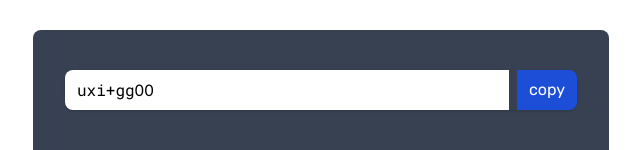
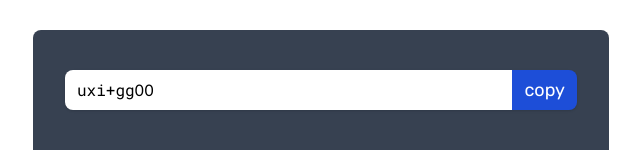
Before and after one commit to vaibhavc2/password-generator, a React (Vite) app: page / in a window 1280 px wide. Shown: the part 122-272 px from the top of the page, without its empty margins (319-959 px from the left). Built offline with nearby package versions, Linux system fonts and the light colour scheme.

Commit message:
minor updates

```diff
--- a/src/components/Layout/PasswordComponent.tsx
+++ b/src/components/Layout/PasswordComponent.tsx
@@ -2,7 +2,7 @@ import React, { useCallback, useEffect, useState } from "react";
 
 import { passwordGenerator as generatorFunction } from "../../functions/passwordGenerator";
 
-import PasswordContainer from "./PasswordContainer";
+import PasswordOutputContainer from "./PasswordOutputContainer";
 import PasswordOptions from "./PasswordOptions/PasswordOptions";
 
 const PasswordComponent = () => {
@@ -33,7 +33,7 @@ const PasswordComponent = () => {
   return (
     <div className="mt-20 px-5">
       <form className="mx-auto my-8 w-full max-w-xl rounded-lg bg-gray-700 px-4 pt-10">
-        <PasswordContainer password={password} />
+        <PasswordOutputContainer password={password} />
         <PasswordOptions
           length={length}
           includeNumbers={includeNumbers}
--- a/src/components/Layout/PasswordContainer.tsx
+++ b/src/components/Layout/PasswordOutputContainer.tsx
@@ -1,12 +1,13 @@
 import React from "react";
 import FlexContainer from "../UI/FlexContainer";
 import Button from "../UI/Button";
+import { copyPassword } from "../../functions/copyPassword";
 
 type PasswordContainerTypes = {
   password: string;
 };
 
-const PasswordContainer = ({ password }: PasswordContainerTypes) => {
+const PasswordOutputContainer = ({ password }: PasswordContainerTypes) => {
   return (
     <FlexContainer className="mx-auto mb-4 h-10 max-w-lg rounded-lg shadow">
       <input
@@ -19,9 +20,9 @@ const PasswordContainer = ({ password }: PasswordContainerTypes) => {
       />
       <Button
         onClick={() => {
-          navigator.clipboard.writeText(password);
+          copyPassword(password);
         }}
-        className="bg-blue-700 px-3 py-1 text-white outline-none"
+        className="bg-blue-700 px-3 py-1 text-lg text-white outline-none hover:bg-blue-800 sm:ml-[-0.5rem]"
       >
         copy
       </Button>
@@ -29,4 +30,4 @@ const PasswordContainer = ({ password }: PasswordContainerTypes) => {
   );
 };
 
-export default PasswordContainer;
+export default PasswordOutputContainer;
--- /dev/null
+++ b/src/functions/copyPassword.ts
@@ -0,0 +1,8 @@
+export const copyPassword = async (password: string) => {
+  try {
+    await navigator.clipboard.writeText(password);
+    alert("Password Copied");
+  } catch (err) {
+    alert(`ERROR: ${err}`);
+  }
+};
--- /dev/null
+++ b/src/functions/passwordCopiedAlert.ts
@@ -0,0 +1 @@
+export const passwordCopiedAlert = () => {};
```
